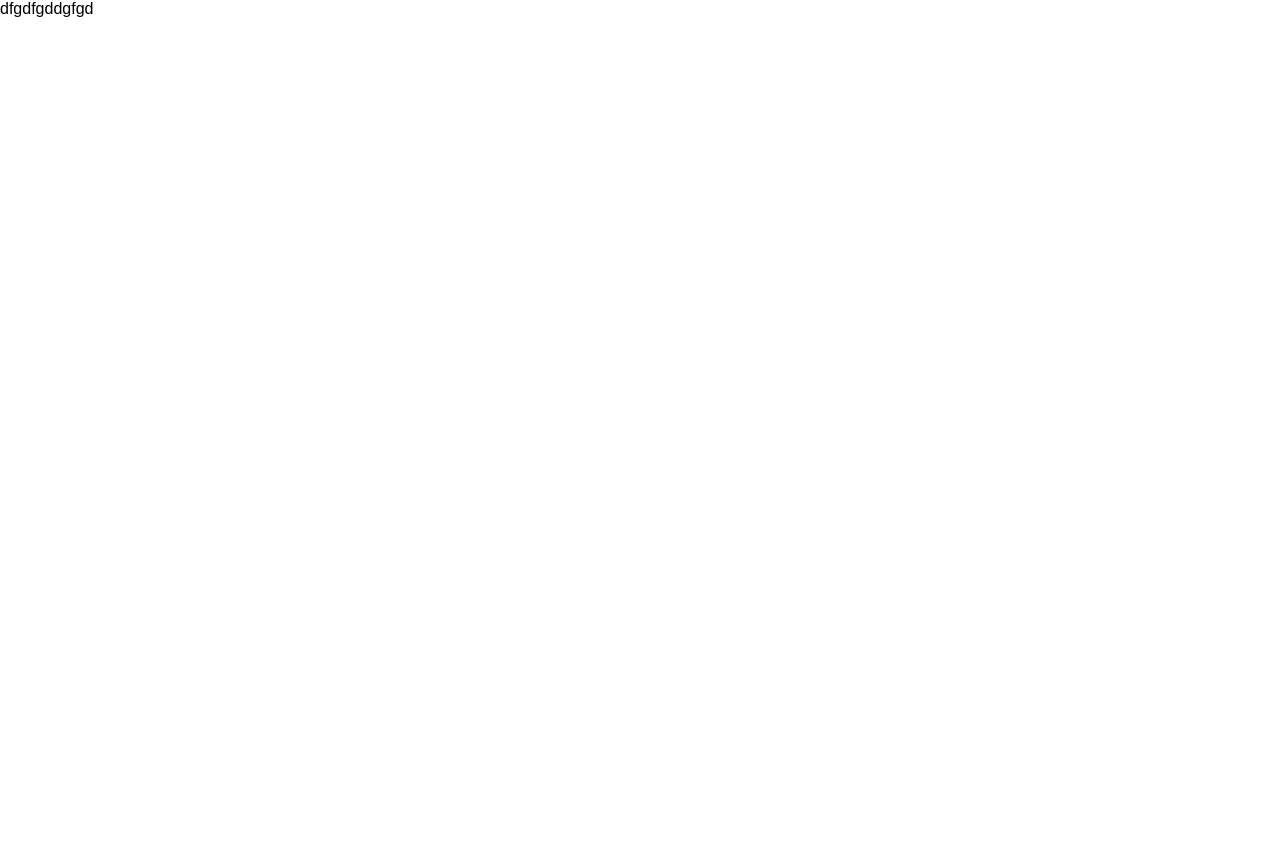
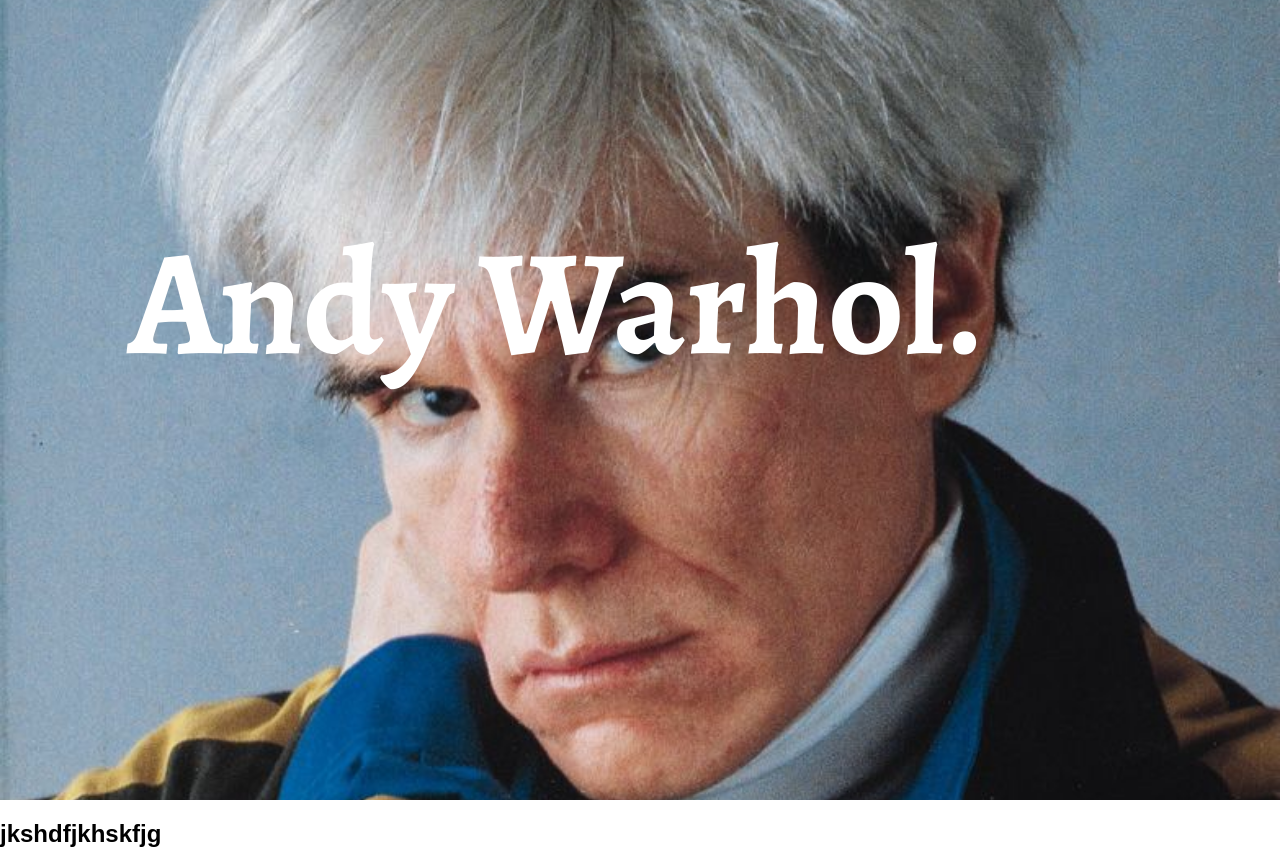
Before and after one commit to za-h-ra/andy-warhol-tribute-page, a plain HTML site: page index.html in a window 1280 px wide. Before the commit the page ends 800 px from the top, so only its background shows below. Drawn offline with nearby package versions, Linux system fonts and the light colour scheme; a web font is replaced by a local one.

Commit message:
markup and css for hero

```diff
--- a/index.html
+++ b/index.html
@@ -7,8 +7,15 @@
     <link rel="stylesheet" href="style.css" />
   </head>
   <body>
-    <main>
-      dfgdfgddgfgd
+    <main class="hero">
+      <div class="hero__img">
+        <div class="hero__container">
+          <div class="hero__text">
+            <h1>Andy Warhol.</h1>
+          </div>
+        </div>
+      </div>
     </main>
+    <h2>jkshdfjkhskfjg</h2>
   </body>
 </html>
--- a/style.css
+++ b/style.css
@@ -1,6 +1,6 @@
 @import url("https://fonts.googleapis.com/css2?family=Alegreya:ital,wght@0,400;0,500;0,700;0,800;1,400&family=Miriam+Libre:wght@400;700&display=swap");
 
-/* font-family: Alegreya', serif
+/* font-family: 'Alegreya', serif;
 font-family: 'Miriam Libre', sans-serif; */
 
 :root {
@@ -27,3 +27,38 @@ body {
   font-size: 1.6rem;
   margin: 0;
 }
+
+
+.hero__img {
+  background-image: url(assets/warhol1.jpeg);
+  background-repeat: no-repeat;
+  background-size: cover;
+  background-position: 50% 50%;
+  background-attachment: fixed;
+  padding: 100px 0;
+  height: 100vh;
+  overflow: hidden;
+
+}
+
+.hero__container {
+  width: 80%;
+  max-width: 1100px;
+  margin: 0 auto;
+
+}
+
+.hero__text {
+  color: #ffffff;
+  position: absolute;
+  bottom: -20;
+
+}
+
+h1 {
+  font-family: var(--primary-font);
+  font-size: 15rem;
+  text-align: center;
+
+
+}
```
